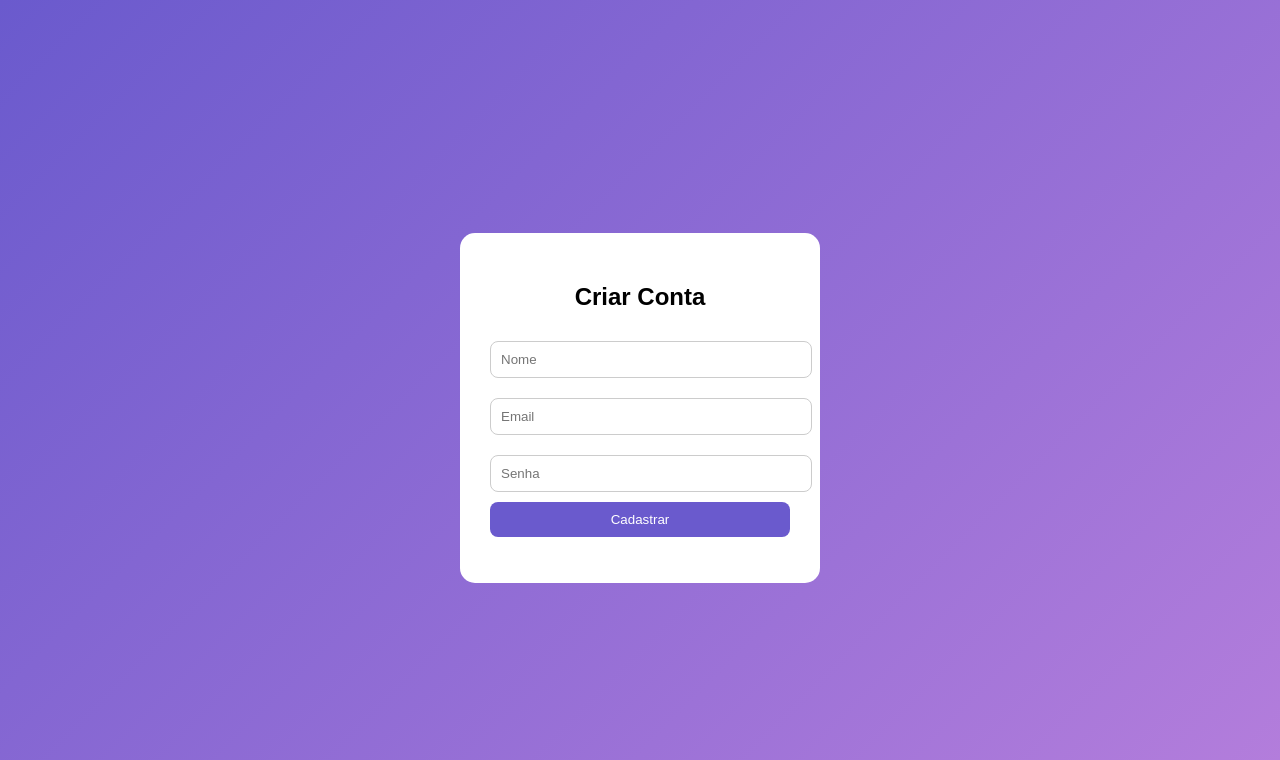
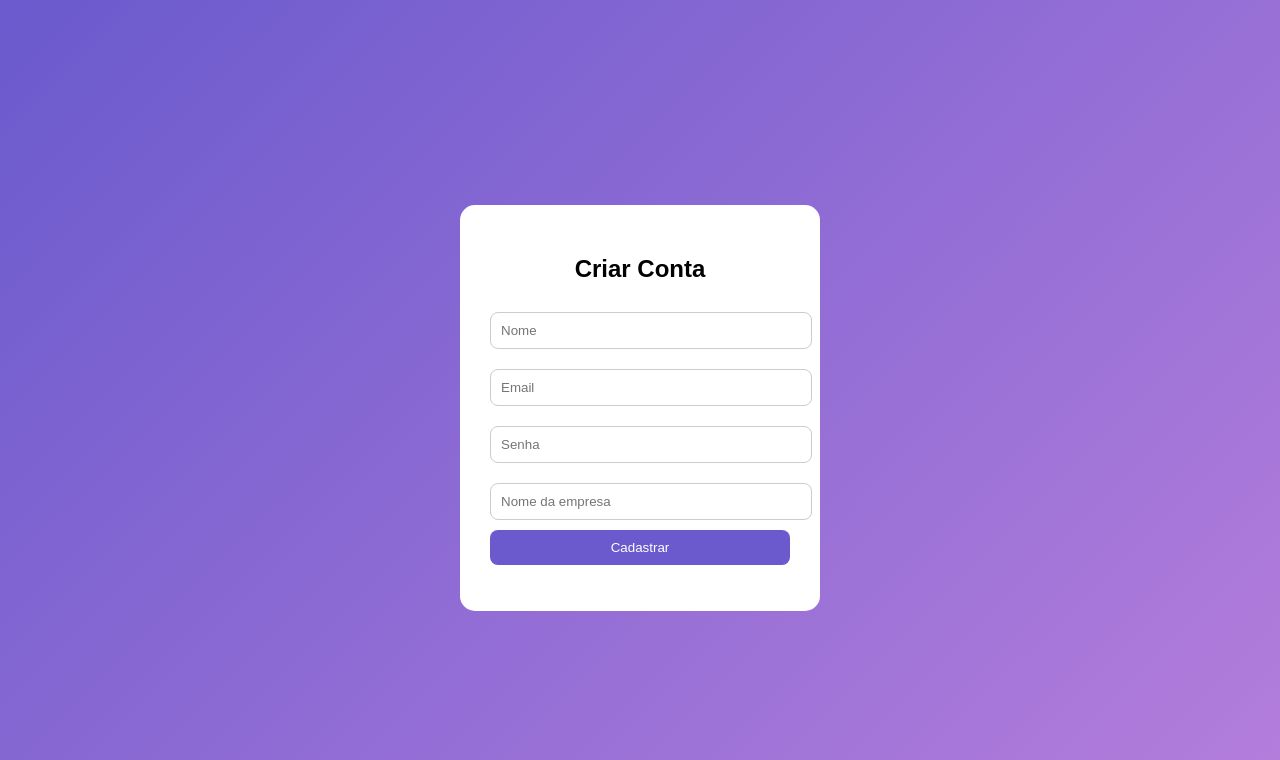
Before and after one commit to biancariita/hotelzinho, a FastAPI app: page /cadastro-page in a window 1280 px wide. Shown: the top 760 px of the page. Run offline with FastAPI, Linux system fonts and the light colour scheme; parts of the project's set-up code (start-up, migrations or seed data) failed here and were passed over.

Commit message:
add opcao empresa

```diff
--- a/app/main.py
+++ b/app/main.py
@@ -33,12 +33,12 @@ from fastapi.responses import RedirectResponse
 import random
 from datetime import datetime, timedelta
 import crcmod
-from datetime import datetime
-from datetime import date
 import calendar
 from app.database import SessionLocal
 from app.models import Usuario
 from fastapi import Body
+from app.models import Usuario, Empresa
+from app.security import gerar_hash_senha
 
 models.Base.metadata.create_all(bind=engine)
 
@@ -1656,28 +1656,41 @@ def cadastro_page(request: Request):
 
 
 @app.post("/cadastro")
-def cadastrar_usuario_simples(dados: UsuarioCreate, db: Session = Depends(get_db)):
+def cadastrar_usuario(dados: schemas.UsuarioCreate, db: Session = Depends(get_db)):
     try:
+        # 🔍 verifica se já existe usuário
         existe = db.query(Usuario).filter(Usuario.email == dados.email).first()
-
         if existe:
             raise HTTPException(status_code=400, detail="Email já cadastrado")
 
-        novo = Usuario(
+        # 🔥 cria empresa
+        nova_empresa = Empresa(
+            nome=dados.nome_empresa,
+            email=dados.email
+        )
+
+        db.add(nova_empresa)
+        db.commit()
+        db.refresh(nova_empresa)
+
+        # 🔥 cria usuário vinculado à empresa
+        novo_usuario = Usuario(
             nome=dados.nome,
             email=dados.email,
             senha_hash=gerar_hash_senha(dados.senha),
-            empresa_id=dados.empresa_id
+            empresa_id=nova_empresa.id,
+            role="admin"
         )
 
-        db.add(novo)
+        db.add(novo_usuario)
         db.commit()
 
-        return {"msg": "Usuário criado com sucesso"}
+        return {"msg": "Conta criada com sucesso 🚀"}
 
     except Exception as e:
-        print("ERRO REAL:", e)  # 👈 vai aparecer no Render
         raise HTTPException(status_code=500, detail=str(e))
+
+
 
 @app.post("/recuperar-senha")
 def recuperar_senha(data: dict = Body(...), db: Session = Depends(get_db)):
--- a/app/schemas.py
+++ b/app/schemas.py
@@ -138,7 +138,7 @@ class UsuarioCreate(BaseModel):
     nome: str
     email: str
     senha: str
-    empresa_id: int
+    nome_empresa: str
 
 
 class Token(BaseModel):
@@ -232,7 +232,7 @@ class Config:
     from_attributes = True
 
 class ConfiguracaoFinanceira(BaseModel):
-    svalor_hora: float | None = None
+    valor_hora: float | None = None
     valor_diaria: float | None = None
     valor_semanal_integral: float | None = None
     valor_semanal_meio: float | None = None
--- a/static/js/cadastro.js
+++ b/static/js/cadastro.js
@@ -2,6 +2,7 @@ async function cadastrar() {
     const nome = document.getElementById("nome").value;
     const email = document.getElementById("email").value;
     const senha = document.getElementById("senha").value;
+    const empresa = document.getElementById("empresa").value;
 
     const res = await fetch("/cadastro", {
         method: "POST",
@@ -12,14 +13,15 @@ async function cadastrar() {
             nome,
             email,
             senha,
-            empresa_id: 1
+            nome_empresa: empresa
         })
     });
 
     const data = await res.json();
 
     if (!res.ok) {
-        document.getElementById("msg").innerText = data.detail || "Erro ao cadastrar";
+        document.getElementById("msg").innerText =
+            data.detail?.[0]?.msg || data.detail || "Erro ao cadastrar";
         return;
     }
 
--- a/templates/cadastro.html
+++ b/templates/cadastro.html
@@ -14,6 +14,7 @@
     <input type="text" id="nome" placeholder="Nome">
     <input type="email" id="email" placeholder="Email">
     <input type="password" id="senha" placeholder="Senha">
+    <input type="text" id="empresa" placeholder="Nome da empresa">
 
     <button onclick="cadastrar()">Cadastrar</button>
 
```
